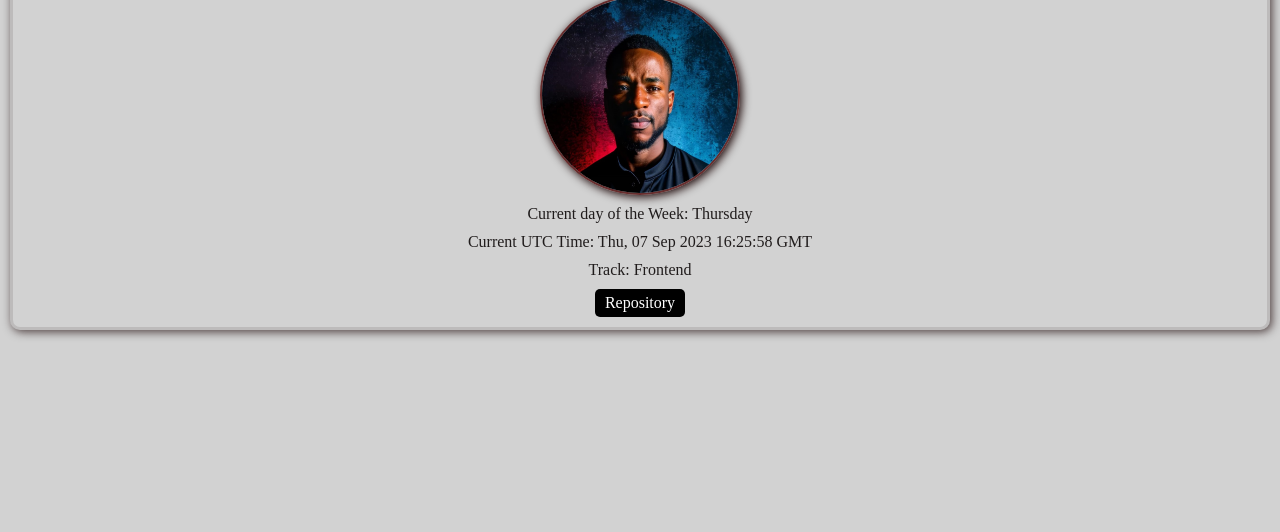
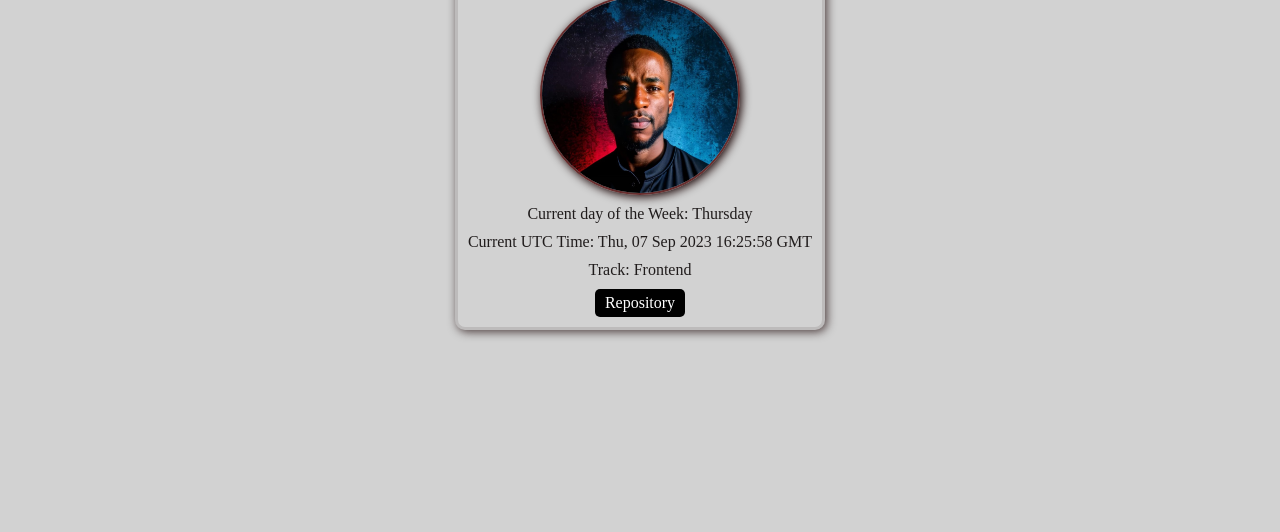
Before and after one commit to Awesomedursky/FrontEnd-Task-One, a plain HTML site: page index.html in a window 1280 px wide. Shown: the part 268-800 px from the top of the page. Drawn offline with Linux system fonts and the light colour scheme.

Commit message:
new update

```diff
--- a/styles.css
+++ b/styles.css
@@ -9,6 +9,7 @@ body{
     display: flex;
     flex-direction: column;
     justify-content: center;
+    align-items: center;
     text-align: center;
     color: rgb(32, 28, 28);
 }
@@ -25,6 +26,7 @@ body{
     align-items: center;
     gap: 10px;
     box-shadow: 2px 2px 10px rgba(22, 1, 1, 0.705);
+    max-width: 500px;
 }
 
 .img{
```
